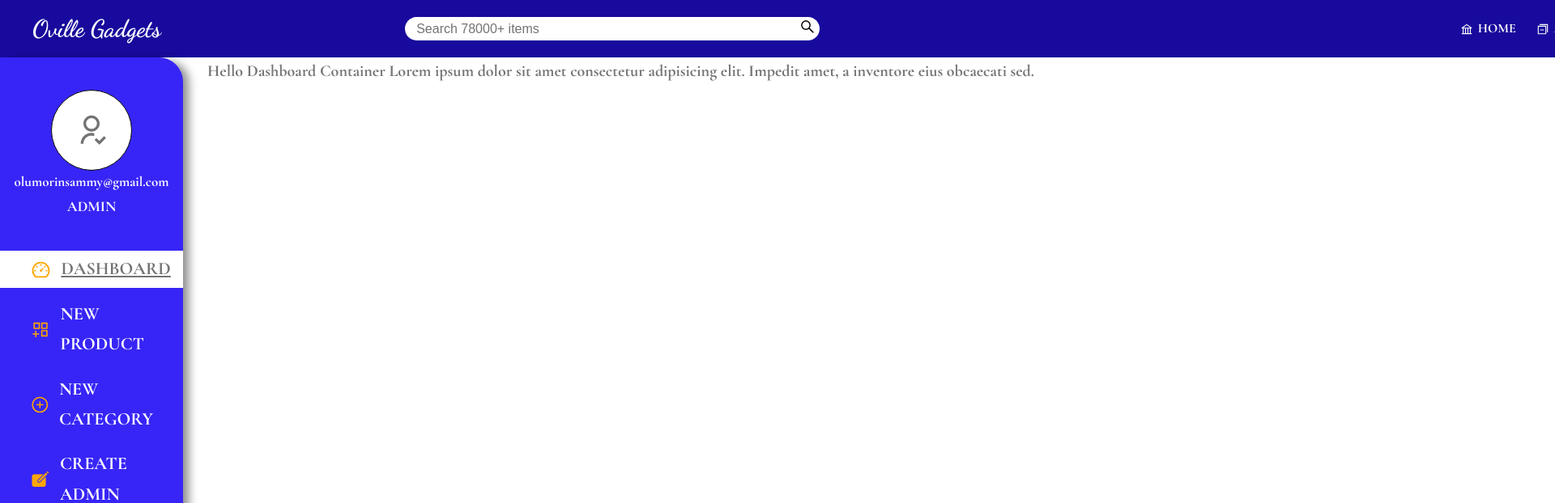
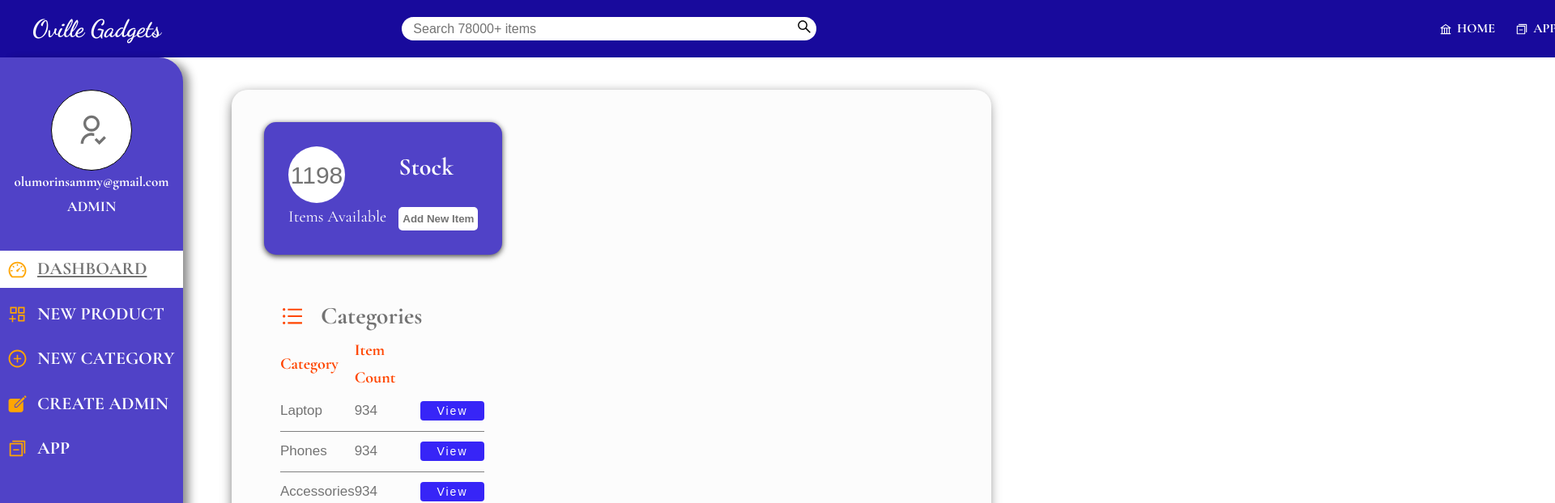
Before and after one commit to oluSammy/Oville__React-Ecommerce-App, a React (Create React App) app: page / in a window 1280 px wide. Shown: the top 622 px of the page at 81% size, 1920 px wide, since content can reach past the window. Built offline with nearby package versions, Linux system fonts and the light colour scheme.

Commit message:
admin dashboard done

```diff
--- a/src/App.scss
+++ b/src/App.scss
@@ -10,6 +10,8 @@
 @import "./sass/components/nav-search";
 @import "./sass/components/auth";
 @import "./sass/components/sidebar";
+@import "./sass/components/stock";
+@import "./sass/components/category-list";
 
 @import "./sass/layout/admin-grid";
 
--- /dev/null
+++ b/src/components/admin/Category-List/CategoryList.component.jsx
@@ -0,0 +1,35 @@
+import React from 'react';
+
+import { AiOutlineUnorderedList } from 'react-icons/ai';
+
+const CategoryList = () => (
+    <div className="category-list">
+        <h4 className="category-list__heading">
+            <AiOutlineUnorderedList className="category-list__heading--icon"/>
+            <span>Categories</span>
+        </h4>
+        <table className="category-list__table">
+            <tr>
+                <th>Category</th>
+                <th>Item Count</th>
+            </tr>
+            <tr className="table-row">
+                <td>Laptop</td>
+                <td>934</td>
+                <td><button>View</button></td>
+            </tr>
+            <tr className="table-row">
+                <td>Phones</td>
+                <td>934</td>
+                <td><button>View</button></td>
+            </tr>
+            <tr className="table-row">
+                <td>Accessories</td>
+                <td>934</td>
+                <td><button>View</button></td>
+            </tr>
+        </table>
+    </div>
+);
+
+export default CategoryList;
--- a/src/components/admin/Dashboard-Container/DashboardContainer.components.jsx
+++ b/src/components/admin/Dashboard-Container/DashboardContainer.components.jsx
@@ -1,9 +1,11 @@
 import React from 'react';
+import DashboardHome from '../DashboardHome/DashboardHome.component';
+
 
 const DashboardContainer = () => (
-    <h1 style={{backgroundColor: "white"}}>Hello Dashboard Container
-        Lorem ipsum dolor sit amet consectetur adipisicing elit. Impedit amet, a inventore eius obcaecati sed.
-    </h1>
+    <div className="dashboard-container">
+        <DashboardHome/>
+    </div>
 );
 
 export default DashboardContainer;
--- /dev/null
+++ b/src/components/admin/DashboardHome/DashboardHome.component.jsx
@@ -0,0 +1,14 @@
+import React from 'react';
+import Stock from '../Stock-tab/Stock.component';
+import CategoryList from '../Category-List/CategoryList.component';
+
+
+
+const DashboardHome = () => (
+    <div className="">
+        <Stock/>
+        <CategoryList/>
+    </div>
+);
+
+export default DashboardHome;
--- /dev/null
+++ b/src/components/admin/Stock-tab/Stock.component.jsx
@@ -0,0 +1,16 @@
+import React from 'react';
+
+const Stock = () => (
+    <div className="stock">
+        <div className="stock__count">
+            <span className="stock__count--number"> 1198</span>
+            <span className="stock__count--text">Items Available</span>
+        </div>
+        <div className="stock__xx">
+            <h2 className="stock__heading"> Stock</h2>
+            <button className="stock__action">Add New Item</button>
+        </div>
+    </div>
+);
+
+export default Stock;
--- /dev/null
+++ b/src/sass/components/_category-list.scss
@@ -0,0 +1,47 @@
+.category-list {
+    margin-top: 5rem;
+    margin-left: 2rem;
+
+    &__heading {
+        font-size: 3rem;
+        display: flex;
+        align-items: center;
+
+        &--icon {
+            margin-right: 2rem;
+            color: orangered;
+        }
+    }
+
+    & table {
+        width: 30%;
+        border-collapse: collapse;;
+    }
+
+    & th {
+        font-size: 2rem;
+        text-align: left;
+        color: orangered;
+    }
+
+    & td {
+        font-size: 1.7rem;
+        font-family: Arial, Helvetica, sans-serif;
+        margin-right: 1rem;
+        border-bottom: 1px solid grey;
+        margin: 2rem 0;
+        padding: 1rem 0;
+    }
+
+
+    & button {
+        background-color: $color-blue-1;
+        border: none;
+        padding: .4rem 2rem;
+        border-radius: 4px;
+        color: $color-white;
+        font-size: 1.4rem;
+        letter-spacing: 2px;
+        cursor: pointer;
+    }
+}
--- a/src/sass/components/_sidebar.scss
+++ b/src/sass/components/_sidebar.scss
@@ -1,5 +1,5 @@
 .sidebar {
-    background: $color-blue-1;
+    background: $color-blue-3;
     color: $color-white;
     padding-top: 4rem;
     border-radius: 0 3rem 3rem 0;
@@ -50,7 +50,7 @@
         align-items: center;
         margin-bottom: 1rem;
         padding: .4rem 0;
-        padding-left: 3vw;
+        padding-left: 4%;
         cursor: pointer;
         transition: all .2s;
 
--- /dev/null
+++ b/src/sass/components/_stock.scss
@@ -0,0 +1,55 @@
+.stock {
+    background-color: $color-blue-3;
+    width: max-content;
+    display: flex;
+    padding: 3rem;
+    color: $color-white;
+    border-radius: 1.5rem;
+    box-shadow: 0px 2px 7px 0px rgba(0,0,0,0.75);
+
+    &__count {
+        display: flex;
+        flex-direction: column;
+        margin-right: 1.5rem;
+
+        &--number {
+            height: 7rem;
+            width: 7rem;
+            background-color: $color-white;
+            color: $text-color;
+            display: flex;
+            align-items: center;
+            justify-content: center;
+            font-size: 3rem;
+            font-family: Arial, Helvetica, sans-serif;
+            border-radius: 50%;
+        }
+
+        &--text {
+            text-align: center;
+            font-size: 2rem;
+            text-transform: capitalize;
+        }
+    }
+
+    &__xx {
+        display: flex;
+        flex-direction: column;
+    }
+
+    &__heading {
+        font-size: 3rem;
+        margin-bottom: auto;
+    }
+
+    &__action {
+        cursor: pointer;
+        padding: .7rem .5rem;
+        background-color: $color-white;
+        color: $text-color;
+        font-weight: 600;
+        // border: .4px solid $color-black;
+        border: none;
+        border-radius: 5px;
+    }
+}
--- a/src/sass/layout/_admin-grid.scss
+++ b/src/sass/layout/_admin-grid.scss
@@ -16,5 +16,5 @@
 
 .admin-dashboard {
     display: grid;
-    grid-template-columns:20vw 80vw;
+    grid-template-columns:20vw 78vw;
 }
--- a/src/sass/pages/_admin-page.scss
+++ b/src/sass/pages/_admin-page.scss
@@ -4,3 +4,11 @@
     background-size: cover;
     background-position: center;
 }
+
+.dashboard-container {
+    background-color: rgba($color: $grey-1, $alpha: .2);
+    margin: 4rem 3rem;
+    border-radius: 2rem;
+    box-shadow: -1px 3px 16px -4px rgba(0,0,0,0.75);
+    padding: 4rem;
+}
```
